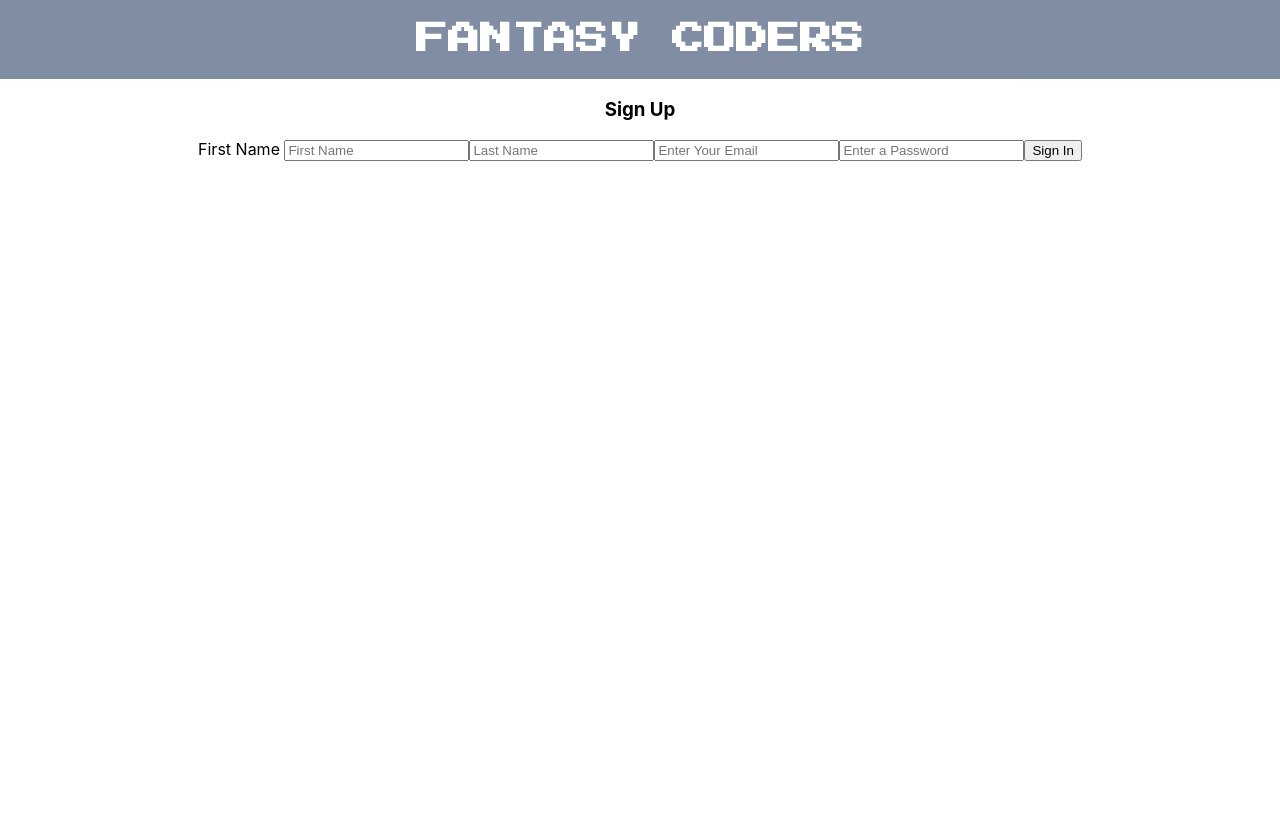
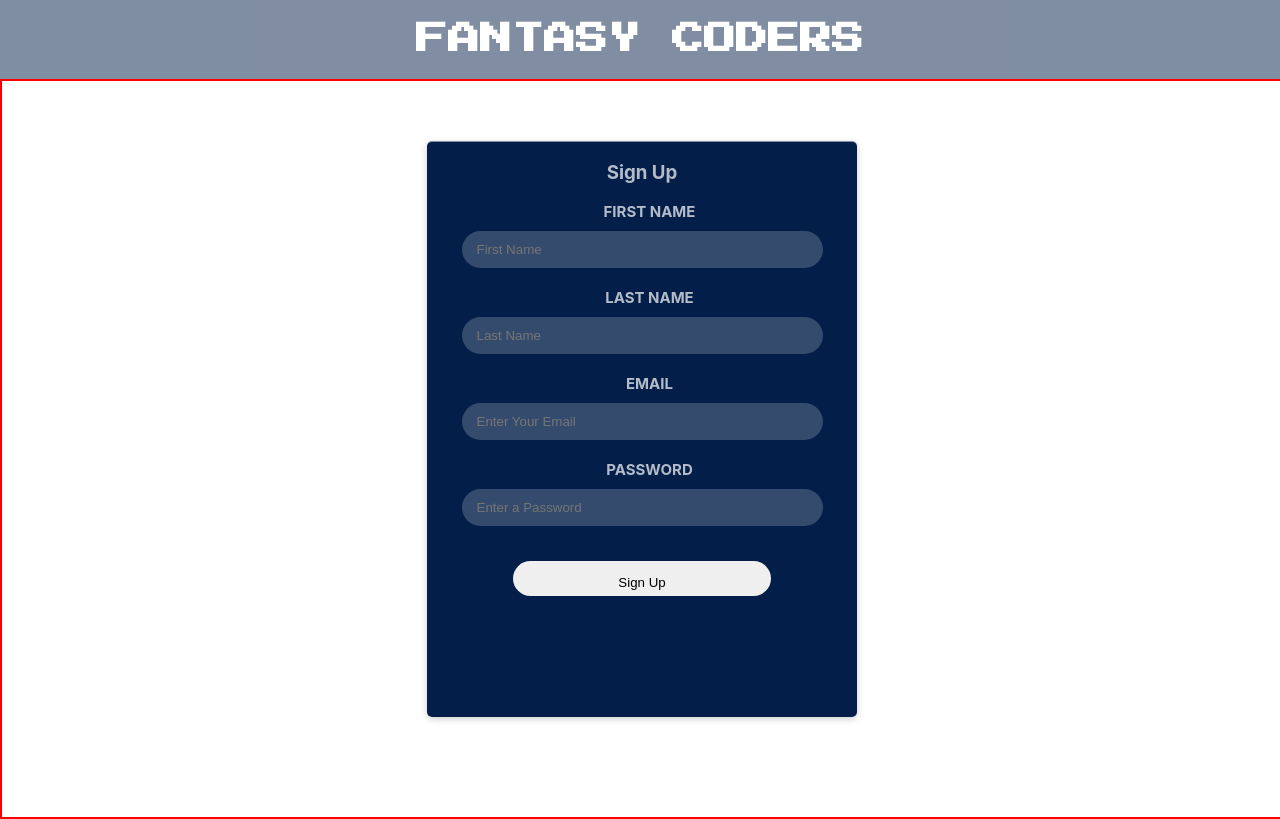
Before and after one commit to ndChang/FantasyCoders, a React (Create React App) app in the folder client/: page /sign-up in a window 1280 px wide. Built offline with nearby package versions, Linux system fonts and the light colour scheme.

Commit message:
styled sign up form, needs to fix text color

```diff
--- /dev/null
+++ b/client/src/components/routes/SignUp.css
@@ -0,0 +1,94 @@
+@import url('https://fonts.googleapis.com/css?family=Audiowide|Press+Start+2P&display=swap');
+
+@media only screen and (max-width: 500px) {
+.signup-container {
+    border: 2px solid red;
+    margin-top: 10%;
+    padding: 5%;
+    width: 100%;
+    padding-top: 60px;
+    padding-bottom: 100px;
+}
+
+.signup-form {
+    border: 2px solid blue;
+    display: flex;
+    flex-direction: column;
+}
+
+form {
+    display: flex;
+    flex-direction: column;
+}
+
+
+
+}
+
+
+.signup-container {
+    border: 2px solid red;
+    width: 100%;
+    padding-top: 60px;
+    padding-bottom: 100px;
+}
+
+.signup-form {
+    display: flex;
+    flex-direction: column;
+    height: 575px;
+    width: 430px;
+    background:
+        linear-gradient(
+        #031E48, #031E48);
+    background-size: cover;
+    margin-left: auto;
+    margin-right: auto;
+    border-top: solid 1px rgba(255,255,255,.5);
+    border-radius: 5px;
+    box-shadow: 0px 2px 7px rgba(0,0,0,0.2);
+    overflow: hidden;
+    transition: all .5s ease;
+}
+
+form {
+    display: flex;
+    flex-direction: column;
+    align-items: center;
+}
+
+.form-styling {
+    width: 80%;
+    height: 35px;
+    padding-left: 15px;
+    border: none;
+    border-radius: 20px;
+    margin-bottom: 20px;
+    background: rgba(255,255,255,.2);
+
+}
+
+label {
+    font-weight: 700;
+    text-transform: uppercase;
+    font-size: 15px;
+    padding-left: 15px;
+    padding-bottom: 10px;
+    color: rgba(255,255,255,.7);
+    display: block;
+    font-style: bold
+}
+
+h3 {
+    color: rgba(255,255,255,.7);
+}
+
+.signup {
+    float: left;
+    padding-top: 8px;
+    width: 60%;
+    height: 35px;
+	border: none;
+	border-radius: 20px;
+    margin-top: 15px;
+}
--- a/client/src/components/routes/SignUp.jsx
+++ b/client/src/components/routes/SignUp.jsx
@@ -1,5 +1,6 @@
 import React from 'react'
 import { signUp, signInUser } from '../../services/auth'
+import './SignUp.css'
 
 class SignUp extends React.Component {
     constructor() {
@@ -51,7 +52,7 @@ class SignUp extends React.Component {
                 </button>
             )
         } else
-            return <button type="submit">Sign In</button>
+            return <button className="signup" type="submit">Sign Up</button>
     }
     render() {
         const { firstName, lastName, email, password } = this.state
@@ -59,9 +60,11 @@ class SignUp extends React.Component {
             <div className="signup-container">
                 <div className="signup-form">
                     <h3>Sign Up</h3>
+                    <div className="input-form">
                     <form onSubmit={this.onSignup}>
                         <label>First Name </label>
                         <input
+                            className="form-styling"
                             required
                             type="text"
                             name="firstName"
@@ -69,7 +72,9 @@ class SignUp extends React.Component {
                             placeholder="First Name"
                             onChange={this.handleChange}
                         />
+                        <label>Last Name </label>
                         <input
+                            className="form-styling"
                             required
                             type="text"
                             name="lastName"
@@ -77,7 +82,9 @@ class SignUp extends React.Component {
                             placeholder="Last Name"
                             onChange={this.handleChange}
                         />
+                        <label>Email</label>
                         <input
+                            className="form-styling"
                             required
                             type="text"
                             name="email"
@@ -85,7 +92,9 @@ class SignUp extends React.Component {
                             placeholder="Enter Your Email"
                             onChange={this.handleChange}
                         />
+                        <label>Password </label>
                         <input
+                            className="form-styling"
                             required
                             type="text"
                             name="password"
@@ -95,6 +104,7 @@ class SignUp extends React.Component {
                         />
                         {this.renderError()}
                     </form>
+                    </div>
                 </div>
             </div>
         )
--- a/client/src/components/shared/Header.css
+++ b/client/src/components/shared/Header.css
@@ -11,8 +11,6 @@
     font-family: 'Press Start 2P', cursive;
 
 }
-
-
 }
 
 .header {
```
